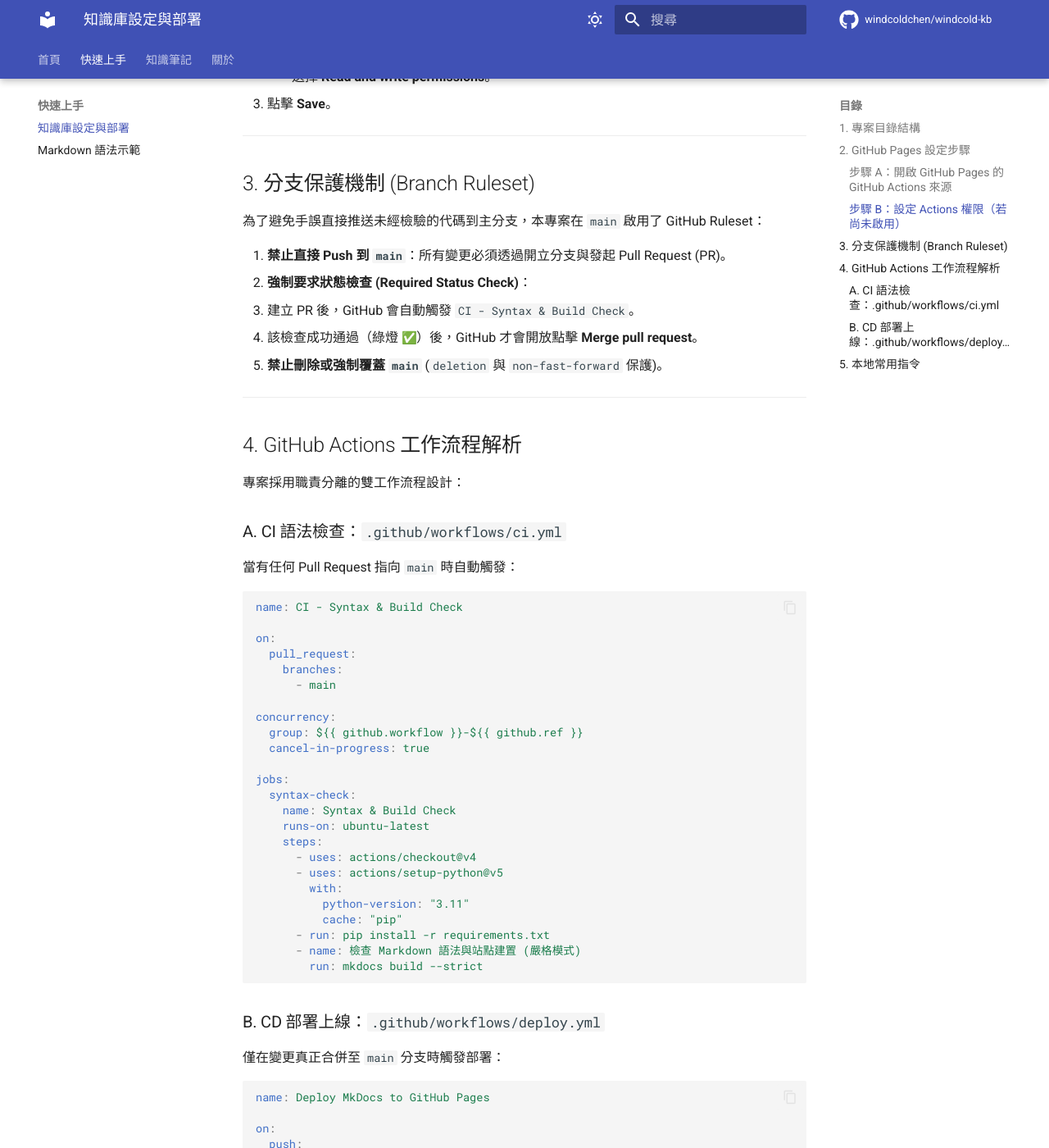
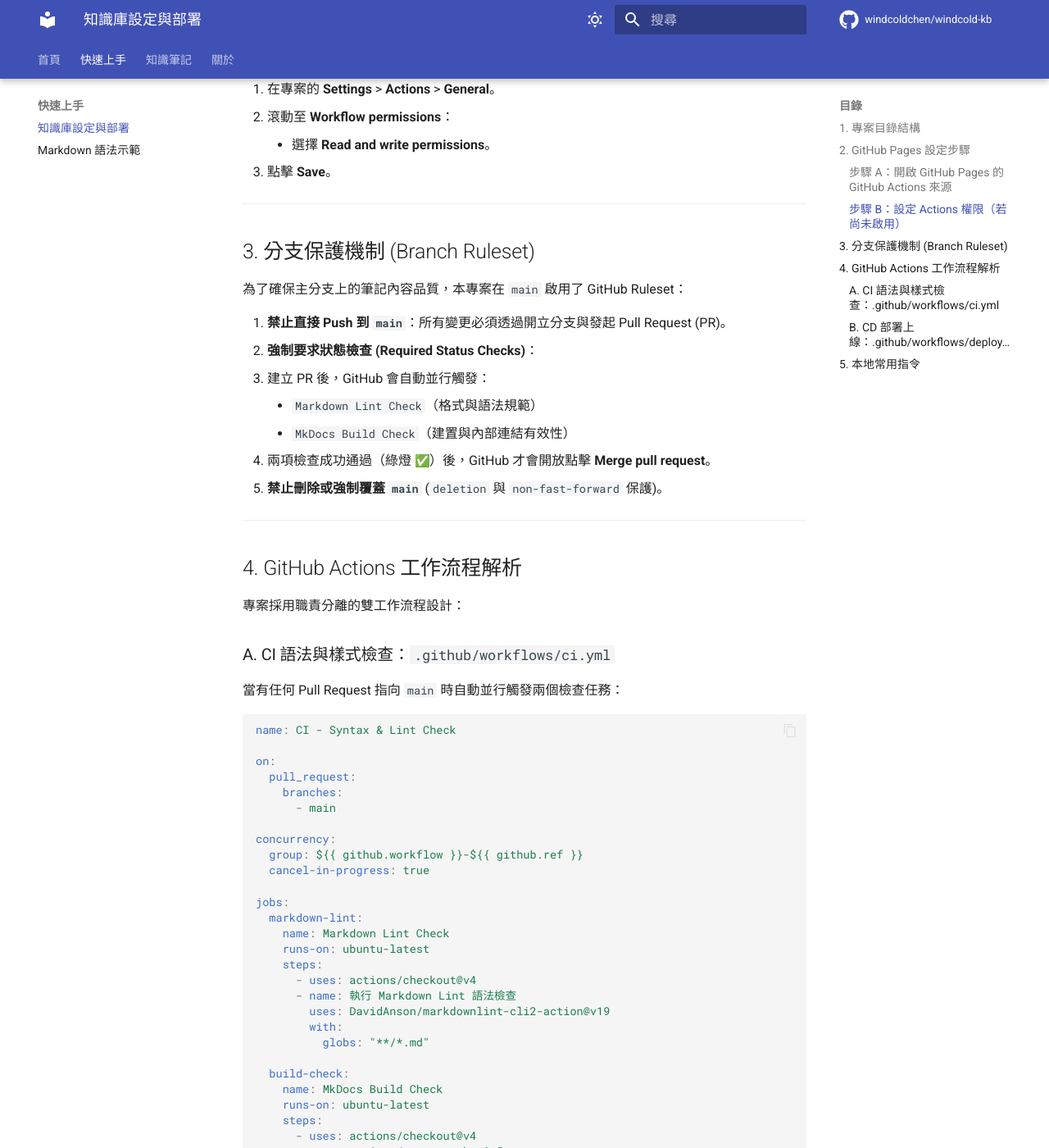
Before and after one commit to windcoldchen/windcold-kb, an MkDocs documentation site: the page built from docs/getting-started/configuration.md, in a window 1280 px wide and 1400 px high, scrolled down 1321 px. Shown: the whole window at 82% size. Built offline with MkDocs 1.6.1 and Material for MkDocs 9.7.7, drawn with Linux system fonts in a browser that asks for light colours; emoji names are drawn with the system emoji font; comment, search, counter and statistics services are not loaded; some of the changed text lies outside the part shown.

Commit message:
ci: 新增 markdownlint 語法與樣式檢查 (#3)
Co-authored-by: luke.chen <luke.chen@higgstat.com>

````diff
--- a/docs/getting-started/configuration.md
+++ b/docs/getting-started/configuration.md
@@ -1,6 +1,6 @@
 # 知識庫設定與 GitHub Pages 部署指南
 
-本頁面詳細介紹如何維護此知識庫，包含 GitHub Actions CI/CD 自動化設定與分支保護規範。
+本頁面詳細介紹如何維護此知識庫，包含 GitHub Actions CI/CD 自動化設定、Markdown Lint 檢查與分支保護規範。
 
 ---
 
@@ -12,7 +12,7 @@
 windcold-kb/
 ├── .github/
 │   └── workflows/
-│       ├── ci.yml            # PR 語法與建置嚴格檢查 (CI)
+│       ├── ci.yml            # PR 語法與 Markdown Lint 檢查 (CI)
 │       └── deploy.yml        # main 分支 Pages 自動發布 (CD)
 ├── docs/                     # 存放所有 Markdown 筆記的主目錄
 │   ├── index.md              # 知識庫首頁
@@ -24,7 +24,10 @@ windcold-kb/
 │   │   └── workflow.md       # 日常工作流
 │   └── about.md              # 關於頁面
 ├── .gitignore
+├── .markdownlint.yaml        # Markdownlint 規則設定檔
+├── .markdownlint-cli2.yaml   # Markdownlint-cli2 執行與忽略路徑設定
 ├── mkdocs.yml                # MkDocs 核心設定檔
+├── package.json              # Lint 指令設定
 ├── README.md
 └── requirements.txt          # Python 依賴清單
 ```
@@ -57,12 +60,14 @@ windcold-kb/
 
 ## 3. 分支保護機制 (Branch Ruleset)
 
-為了避免手誤直接推送未經檢驗的代碼到主分支，本專案在 `main` 啟用了 GitHub Ruleset：
+為了確保主分支上的筆記內容品質，本專案在 `main` 啟用了 GitHub Ruleset：
 
 1. **禁止直接 Push 到 `main`**：所有變更必須透過開立分支與發起 Pull Request (PR)。
-2. **強制要求狀態檢查 (Required Status Check)**：
-   - 建立 PR 後，GitHub 會自動觸發 `CI - Syntax & Build Check`。
-   - 該檢查成功通過（綠燈 :white_check_mark:）後，GitHub 才會開放點擊 **Merge pull request**。
+2. **強制要求狀態檢查 (Required Status Checks)**：
+   - 建立 PR 後，GitHub 會自動並行觸發：
+     - `Markdown Lint Check`（格式與語法規範）
+     - `MkDocs Build Check`（建置與內部連結有效性）
+   - 兩項檢查成功通過（綠燈 :white_check_mark:）後，GitHub 才會開放點擊 **Merge pull request**。
 3. **禁止刪除或強制覆蓋 `main`** (`deletion` 與 `non-fast-forward` 保護)。
 
 ---
@@ -71,12 +76,12 @@ windcold-kb/
 
 專案採用職責分離的雙工作流程設計：
 
-### A. CI 語法檢查：`.github/workflows/ci.yml`
+### A. CI 語法與樣式檢查：`.github/workflows/ci.yml`
 
-當有任何 Pull Request 指向 `main` 時自動觸發：
+當有任何 Pull Request 指向 `main` 時自動並行觸發兩個檢查任務：
 
 ```yaml
-name: CI - Syntax & Build Check
+name: CI - Syntax & Lint Check
 
 on:
   pull_request:
@@ -88,8 +93,18 @@ concurrency:
   cancel-in-progress: true
 
 jobs:
-  syntax-check:
-    name: Syntax & Build Check
+  markdown-lint:
+    name: Markdown Lint Check
+    runs-on: ubuntu-latest
+    steps:
+      - uses: actions/checkout@v4
+      - name: 執行 Markdown Lint 語法檢查
+        uses: DavidAnson/markdownlint-cli2-action@v19
+        with:
+          globs: "**/*.md"
+
+  build-check:
+    name: MkDocs Build Check
     runs-on: ubuntu-latest
     steps:
       - uses: actions/checkout@v4
@@ -98,7 +113,7 @@ jobs:
           python-version: "3.11"
           cache: "pip"
       - run: pip install -r requirements.txt
-      - name: 檢查 Markdown 語法與站點建置 (嚴格模式)
+      - name: 檢查 MkDocs 語法與站點建置 (嚴格模式)
         run: mkdocs build --strict
 ```
 
@@ -151,6 +166,6 @@ jobs:
 | 指令 | 說明 |
 | :--- | :--- |
 | `mkdocs serve` | 啟動本地開發伺服器（預設網址 `http://127.0.0.1:8000`），修改文件即刻更新 |
-| `mkdocs build` | 建置純靜態網站至 `./site` 目錄 |
+| `npx markdownlint-cli2 "**/*.md"` | 執行 Markdown Lint 格式檢查 |
+| `npx markdownlint-cli2 --fix "**/*.md"` | 自動修復 Markdown 格式與空格問題 |
 | `mkdocs build --strict` | 嚴格模式建置（若有內部連結斷裂或警告將直接拋錯，推薦開 PR 前自我檢查） |
-| `mkdocs --help` | 查看所有支援指令 |
````
Also changed, not shown: .markdownlint-cli2.yaml (added, +8 -0 lines), .markdownlint.yaml (added, +33 -0 lines), README.md (+32 -16 lines), docs/notes/workflow.md (+18 -7 lines), package.json (added, +12 -0 lines), docs/getting-started/syntax-cheatsheet.md (line endings or trailing spaces), 2 other files.
